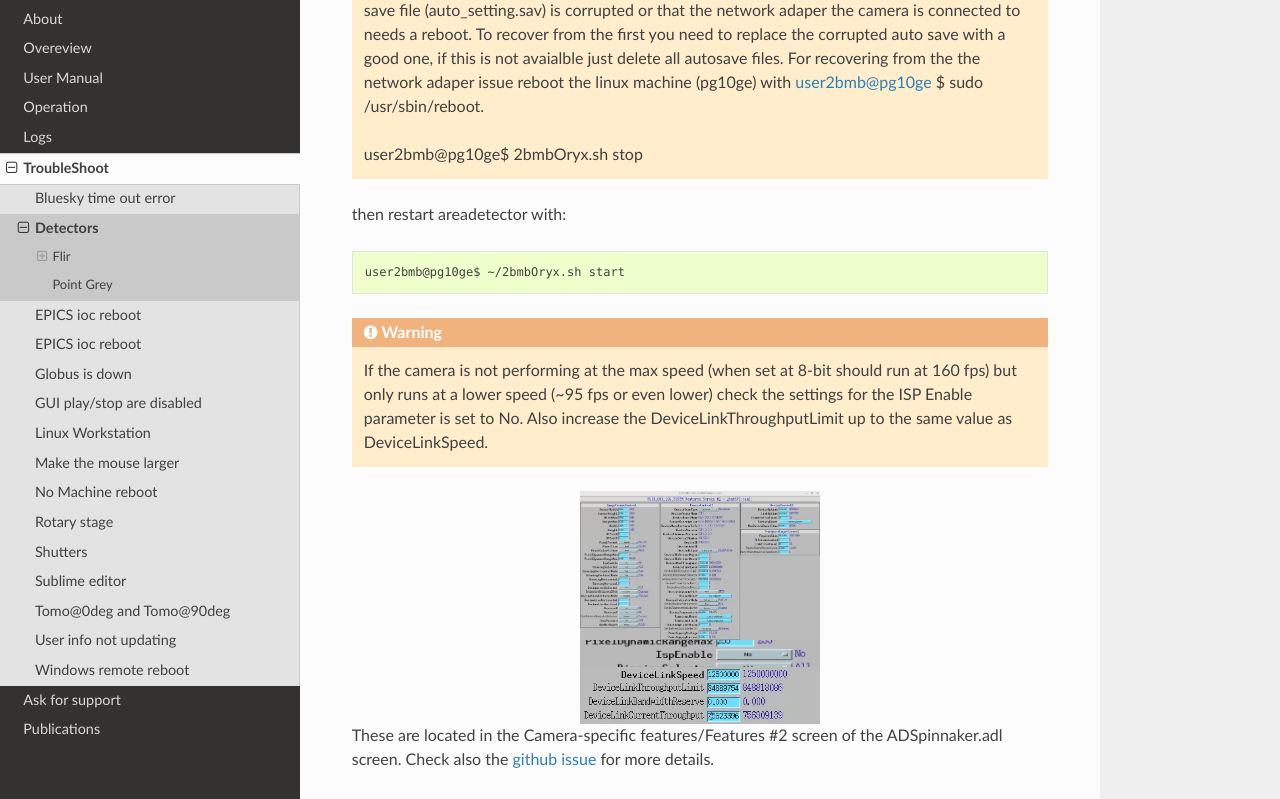
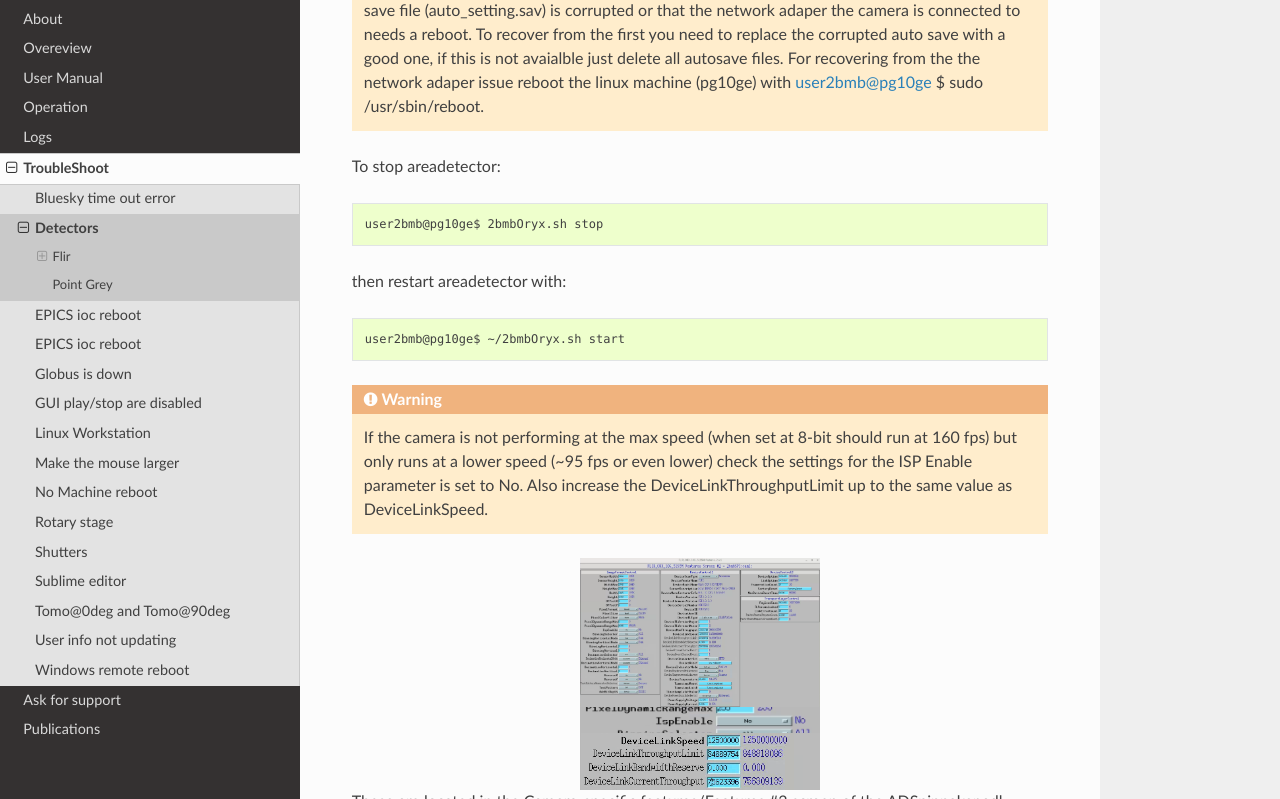
Before and after one commit to xray-imaging/2bm-docs, a Sphinx documentation site: the page built from docs/source/troubleshoot/item_0001.rst, in a window 1280 px wide and 900 px high, scrolled down 823 px, cut to the strip 101-900 px from the top of the window. Built offline with Sphinx 7.4.7 and the Read the Docs theme 2.0.0, drawn with Linux system fonts in a browser that asks for light colours; the version number could not be read and is left out.

Commit message:
Update item_0001.rst

```diff
--- a/docs/source/troubleshoot/item_0001.rst
+++ b/docs/source/troubleshoot/item_0001.rst
@@ -29,6 +29,7 @@ To power cycle the camera unplug the power supply:
 
 .. warning:: If the area detector fails to boot even after a camera power cycle, it means that the last auto save file (auto_setting.sav) is corrupted or that the network adaper the camera is connected to needs a reboot. To recover from the first you need to replace the corrupted auto save with a good one, if this is not avaialble just delete all autosave files. For recovering from the the network adaper issue reboot the linux machine (pg10ge) with user2bmb@pg10ge $ sudo /usr/sbin/reboot.
 
+To stop areadetector::
 
     user2bmb@pg10ge$ 2bmbOryx.sh stop
 
```
